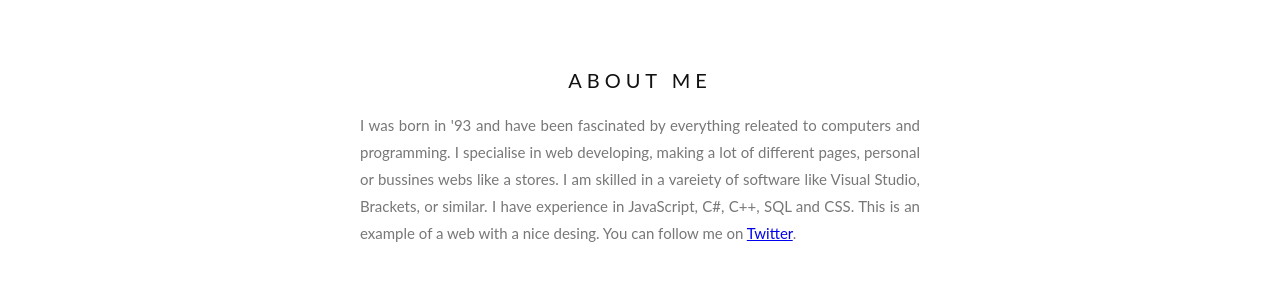
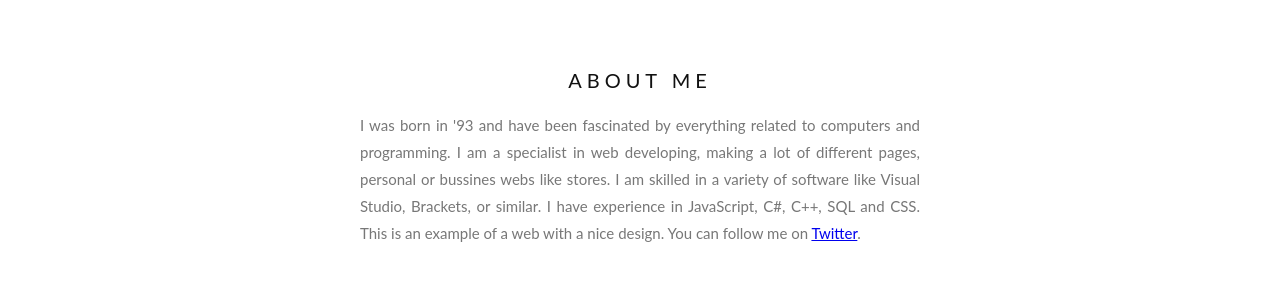
Before and after one commit to Edu93u/eduardocarrasco, a plain HTML site: page index.html in a window 1280 px wide. Shown: the part 802-1099 px from the top of the page. Drawn offline with Linux system fonts and the light colour scheme.

Commit message:
Add files via upload

```diff
--- a/index.html
+++ b/index.html
@@ -78,10 +78,10 @@ h3 {
 
 <div style="color: #777;background-color:white;text-align:center;padding:50px 80px;text-align: justify;">
   <h3 style="text-align:center;">About Me</h3>
-  <p class="parrafo">I was born in '93 and have been fascinated by everything releated to computers and programming.
-    I specialise in web developing, making a lot of different pages, personal or bussines webs like a stores.
-    I am skilled in a vareiety of software like Visual Studio, Brackets, or similar. I have experience in JavaScript, C#, C++, SQL and CSS.
-    This is an example of a web with a nice desing. You can follow me on <a href="https://twitter.com/Edu93u">Twitter</a>.</p>
+  <p class="parrafo">I was born in '93 and have been fascinated by everything related to computers and programming.
+    I am a specialist in web developing, making a lot of different pages, personal or bussines webs like stores.
+    I am skilled in a variety of software like Visual Studio, Brackets, or similar. I have experience in JavaScript, C#, C++, SQL and CSS.
+    This is an example of a web with a nice design. You can follow me on <a href="https://twitter.com/Edu93u">Twitter</a>.</p>
 </div>
 
 <div class="bgimg-2">
```
